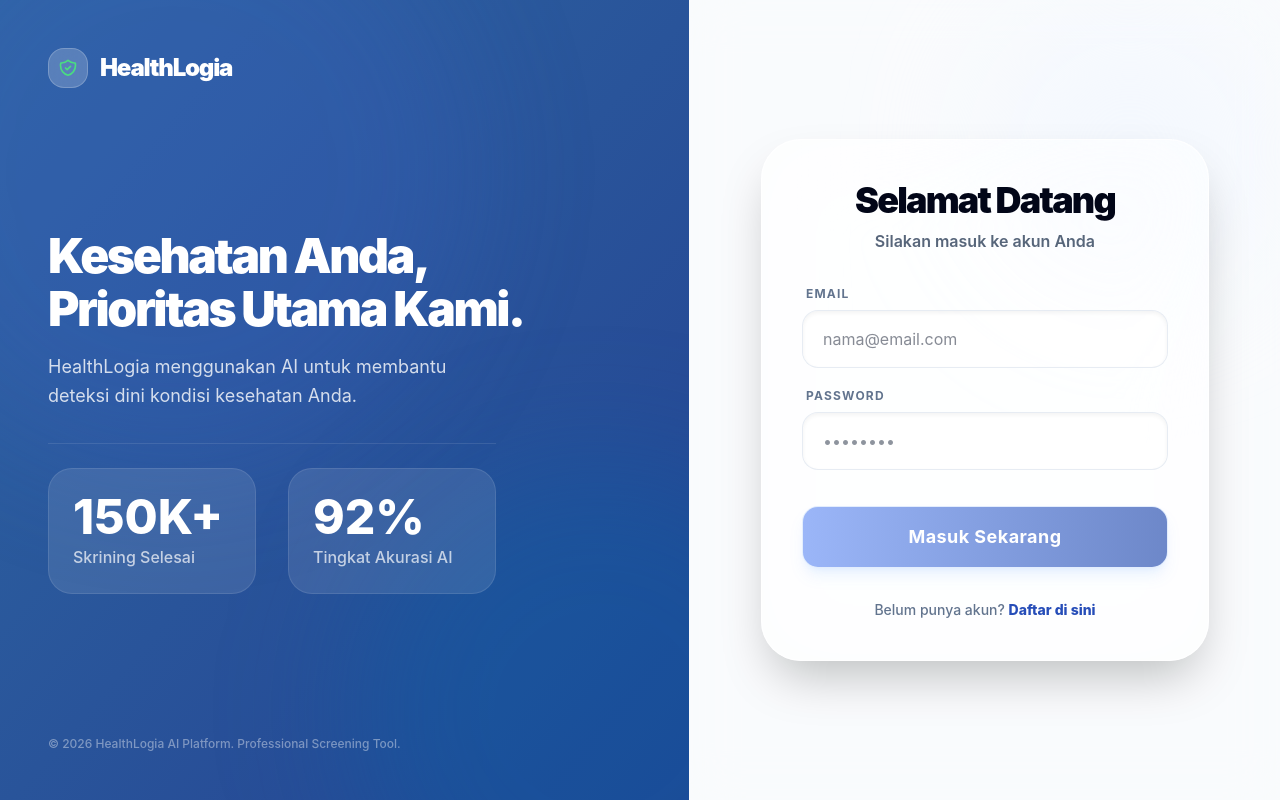
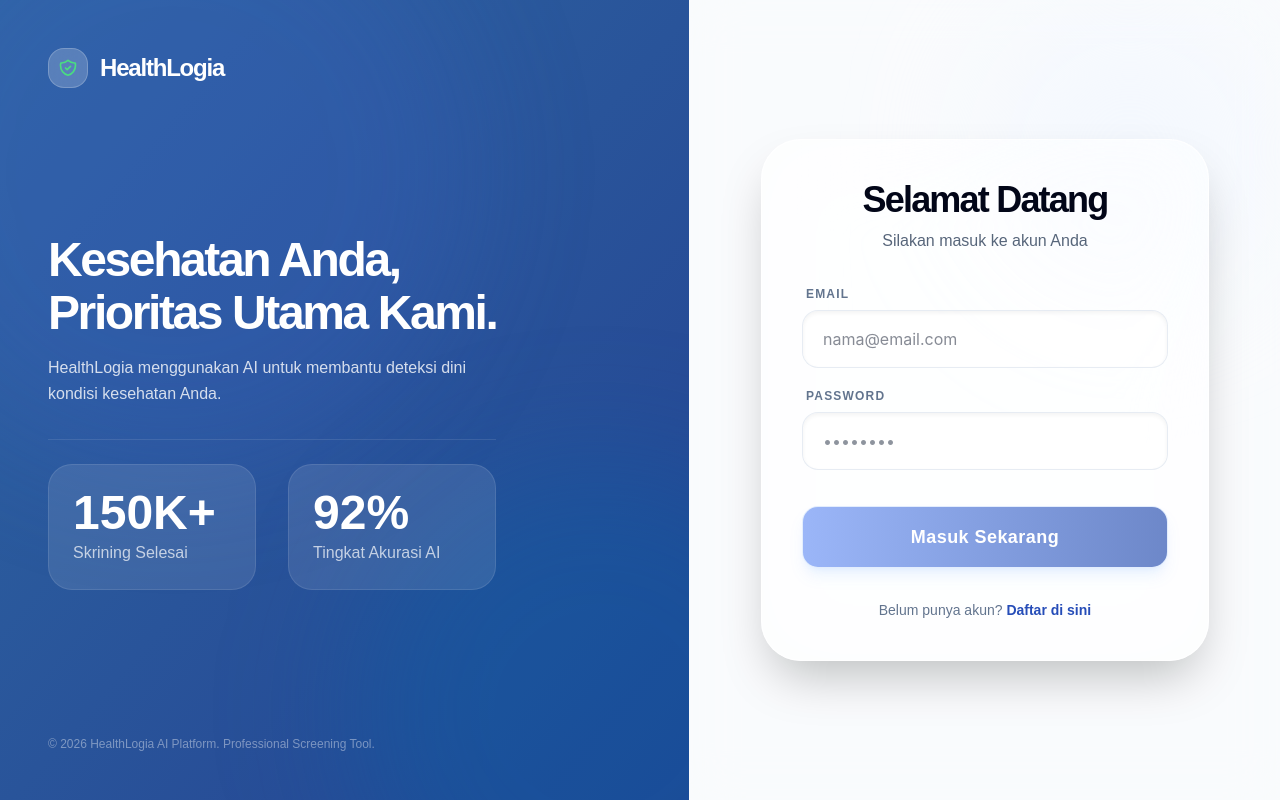
Before and after one commit to Fauzii28/lomba-web-design, a React (Vite) app: page /login in a window 1280 px wide. Built offline with nearby package versions, Linux system fonts and the light colour scheme.

Commit message:
ubah font

```diff
--- a/src/index.css
+++ b/src/index.css
@@ -1 +1,22 @@
 @import "tailwindcss";
+@import url('https://fonts.googleapis.com/css2?family=Montserrat:wght@700;800;900&family=Plus+Jakarta+Sans:wght@400;500;600&display=swap');
+
+@theme {
+  --font-montserrat: "Montserrat", sans-serif;
+  --font-jakarta: "Plus Jakarta Sans", sans-serif;
+}
+
+@layer base {
+  body {
+    font-family: "Plus Jakarta Sans", sans-serif !important;
+  }
+
+  p, label {
+    font-family: "Plus Jakarta Sans", sans-serif !important;
+  }
+
+  h1, h2, h3, h4, h5, h6, span, .font-heading {
+    font-family: "Montserrat", sans-serif !important;
+    font-weight: 800;
+  }
+}
--- a/src/pages/AuthPage.tsx
+++ b/src/pages/AuthPage.tsx
@@ -47,7 +47,7 @@ export default function AuthPage() {
             <h1 className="text-5xl font-black text-white leading-[1.1] tracking-tighter">
               Kesehatan Anda, <br /> Prioritas Utama Kami.
             </h1>
-            <p className="text-lg text-white/80 mt-4 leading-relaxed max-w-md">
+            <p className="text-md text-white/80 mt-4 leading-relaxed max-w-md">
               HealthLogia menggunakan AI untuk membantu deteksi dini kondisi kesehatan Anda.
             </p>
           </div>
@@ -93,7 +93,7 @@ export default function AuthPage() {
 
           <div className="text-center mb-8">
             <h2 className="text-4xl font-black text-slate-950 mb-2 tracking-tighter">Selamat Datang</h2>
-            <p className="text-slate-600 font-semibold opacity-90 leading-relaxed">Silakan masuk ke akun Anda</p>
+            <p className="text-slate-600 opacity-90 leading-relaxed">Silakan masuk ke akun Anda</p>
           </div>
 
           <form onSubmit={handleLogin} className="flex flex-col gap-5">
--- a/src/pages/LandingPage.tsx
+++ b/src/pages/LandingPage.tsx
@@ -256,11 +256,11 @@ export default function LandingPage() {
             <div className="flex flex-col gap-4 text-blue-100/70 text-sm">
               <div className="flex items-center gap-3">
                 <Mail className="w-5 h-5 text-[#4ade80]" />
-                <span>support@healthlogia.unma.ac.id</span>
+                <p>support@healthlogia.unma.ac.id</p>
               </div>
               <div className="flex items-center gap-3">
                 <Phone className="w-5 h-5 text-[#4ade80]" />
-                <span>+62 812-3456-7890</span>
+                <p>+62 812-3456-7890</p>
               </div>
             </div>
           </div>
@@ -268,7 +268,7 @@ export default function LandingPage() {
           {/* Feedback */}
           <div className="flex flex-col gap-6">
             <h4 className="font-black text-lg uppercase tracking-wider">Dukung Inovasi</h4>
-            <p className="text-blue-100/60 text-xs leading-relaxed font-medium">
+            <p className="text-blue-100/60 text-sm leading-relaxed font-medium">
               Bantu kami menyempurnakan AI ini dengan memberikan masukan atau bergabung sebagai mitra medis.
             </p>
             <button className="bg-[#4ade80] text-[#1e3a8a] py-3 rounded-full font-black text-xs uppercase tracking-widest hover:brightness-110 transition-all shadow-lg shadow-black/20">
```
